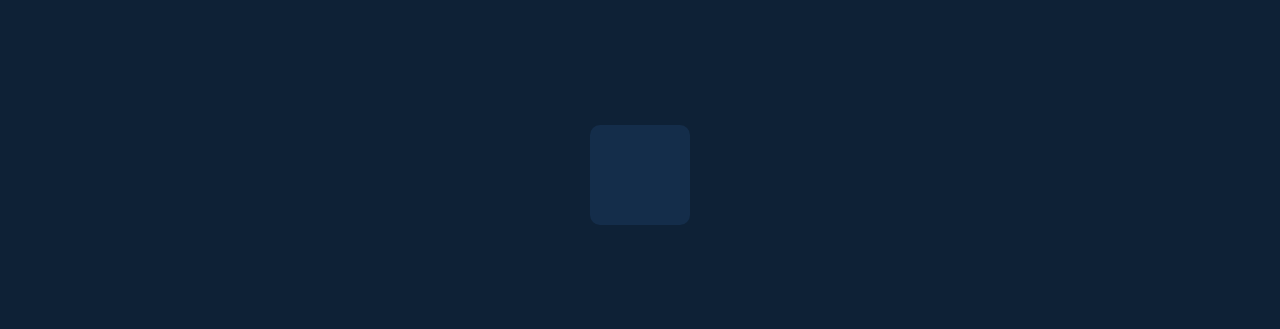
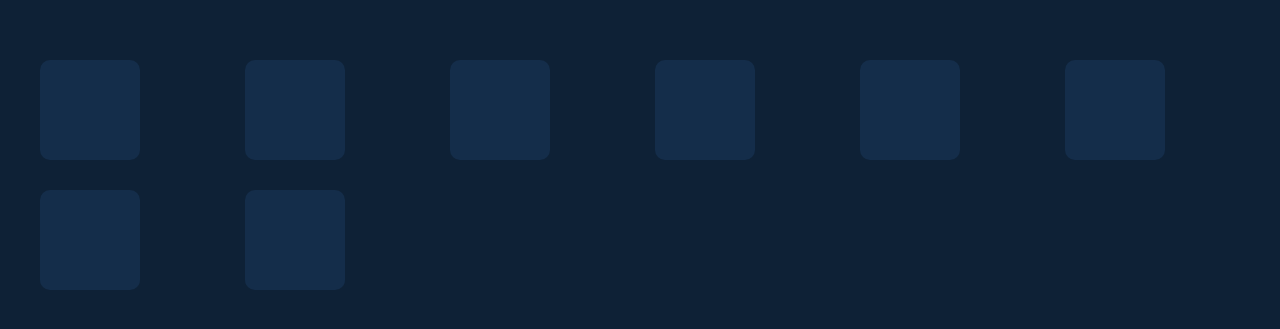
Before and after one commit to debjit-dey-wts/My-Code-Backups, a plain HTML site: page index.html in a window 1280 px wide. Shown: the part 225-554 px from the top of the page. Drawn offline with Linux system fonts and the light colour scheme.

Commit message:
code update

```diff
--- a/css/styles.css
+++ b/css/styles.css
@@ -24,6 +24,22 @@ body{
     display: flex;
     justify-content: center;
     align-items: center;
+}
+
+.container{
+    max-width: 1200px;
+    width: 100%;
+    padding: 0 20px;
+    display: flex;
+    justify-content: center;
+    align-items: center;
+}
+
+.cardBox{
+    display: grid;
+    grid-template-columns: repeat(auto-fit, minmax(150px, 1fr));
+    gap: 30px;
+    width: 100%;
 }
 
 .box{
--- a/index.html
+++ b/index.html
@@ -7,6 +7,17 @@
     <title>Debjit</title>
 </head>
 <body>
-    <div class="box"></div>
+    <div class="container">
+        <div class="cardBox">
+            <div class="box"></div>
+            <div class="box"></div>
+            <div class="box"></div>
+            <div class="box"></div>
+            <div class="box"></div>
+            <div class="box"></div>
+            <div class="box"></div>
+            <div class="box"></div>
+        </div>
+    </div>
 </body>
 </html>
```
